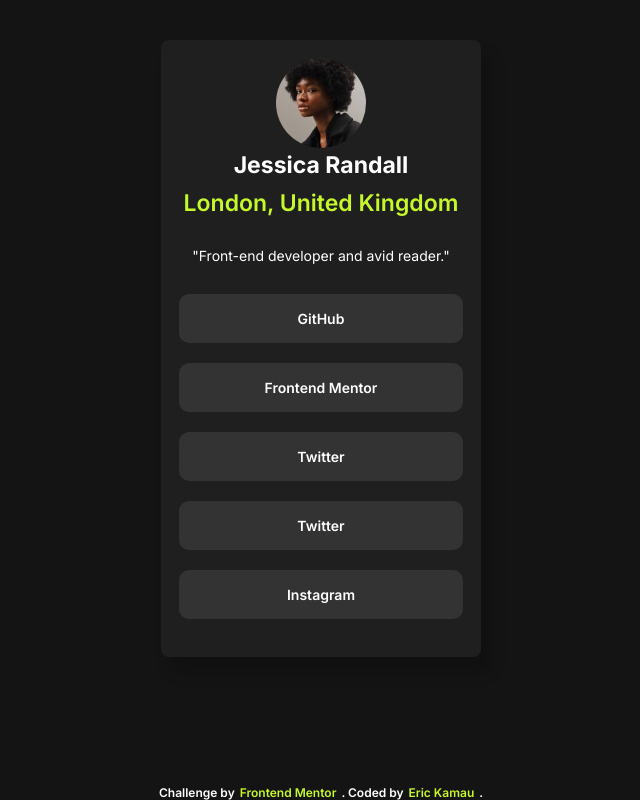
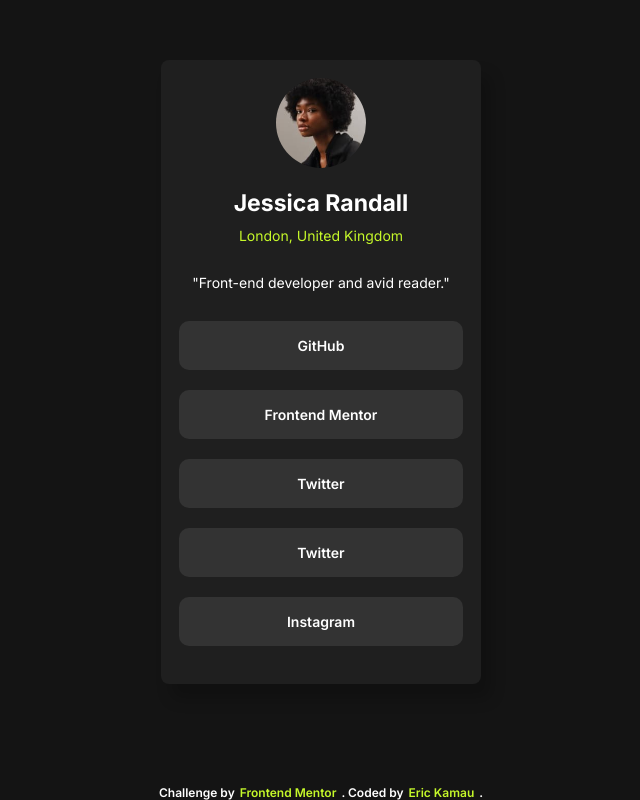
Before and after one commit to kamauEr/social-links-profile, a plain HTML site: page index.html in a window 1280 px wide. Shown: the whole page, without its empty margins (319-959 px from the left). Drawn offline with Linux system fonts and the light colour scheme.

Commit message:
Changed some margins sizes

```diff
--- a/index.html
+++ b/index.html
@@ -26,7 +26,7 @@
       <img src="./assets/images/avatar-jessica.jpeg" alt="A picture of Jessica Randall looking at the camera">
     </div>
       <h1> Jessica Randall </h1>
-    <h2>London, United Kingdom </h2>
+    <h6>London, United Kingdom </h6>
     <p>"Front-end developer and avid
     reader."</p>
     <ul class="button">
--- a/style.css
+++ b/style.css
@@ -31,7 +31,7 @@ a {
 
 .test {
   padding-inline: 15rem;
-  margin: 4rem auto 0;
+  margin: 6rem auto 0;
   background-color: hsl(0, 0%, 12%);
   box-shadow: 10px 15px 15px rgba(0, 0, 0, 0.2);
   width: 32rem;
@@ -43,6 +43,7 @@ a {
 .img {
   width: 9rem;
   margin: 0 auto;
+  margin-bottom: 1.8rem;
 }
 
 .img img {
@@ -55,10 +56,11 @@ a {
   font-size: 2.3rem;
 }
 
-.test h2 {
+.test h6 {
   color: hsl(75, 94%, 57%);
-  font-weight: 600;
-  font-size: 2.3rem;
+  font-size: 14px;
+  font-weight: 400;
+  font-size: 1.4rem;
   margin-top: 1rem;
   margin-bottom: 3rem;
 }
```
